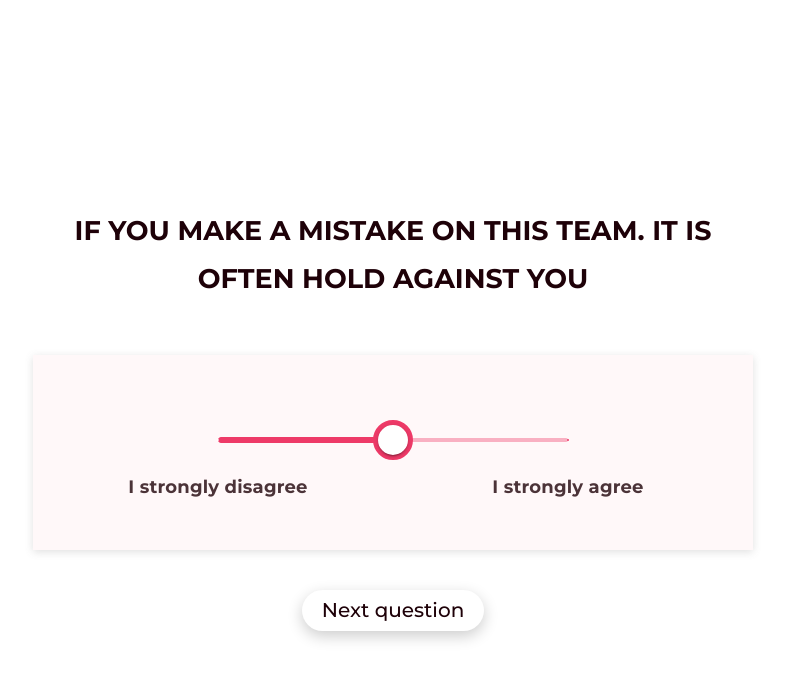
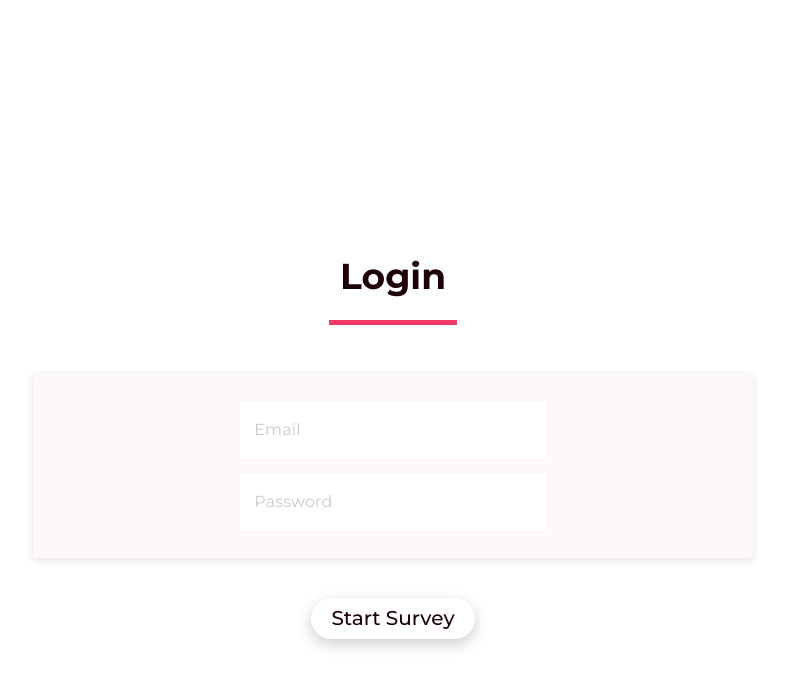
Before and after one commit to kowalchick/team-performance-app, a React (Create React App) app: page / in a window 1280 px wide. Both pictures are taken after a click on the button "Continue". Shown: the top 688 px of the page, without its empty margins (247-1032 px from the left). Built offline with nearby package versions, Linux system fonts and the light colour scheme.

Commit message:
Add login component with basic styles

```diff
--- a/src/App.css
+++ b/src/App.css
@@ -8,6 +8,7 @@
     --gray: #C9CBCF;
     --blue: #3BA0EB;
     --white: #ffffff;
+    --violet: rgba(161, 0, 255, 0.5);
     --font-base: 'Montserrat', sans-serif;
     font-size: 16px;
 }
--- a/src/App.js
+++ b/src/App.js
@@ -5,6 +5,7 @@ import Welcome from "./components/Welcome";
 import Questions from "./components/Questions";
 import surveyData from "./data/db.json";
 import Results from "./components/Results";
+import Login from "./components/Login";
 
 const App = () => {
     const [step, setStep] = useState(1);
@@ -17,8 +18,9 @@ const App = () => {
 
   return (
     <div className="App">
-        {step === 1 && <Welcome onSurveyStart={surveyStartHandler} />}
-        {step === 2 && <Questions
+        {step === 1 && <Welcome onSurveyStart={surveyStartHandler}/>}
+        {step === 2 && <Login onSetStep={setStep} />}
+        {step === 3 && <Questions
             data={surveyData.data[activeQuestion]}
             onAnswerUpdate={setAnswers}
             numberOfQuestions={surveyData.data.length}
@@ -26,7 +28,7 @@ const App = () => {
             onSetActiveQuestion={setActiveQuestion}
             onSetStep={setStep}
         />}
-        {step === 3 && <Results
+        {step === 4 && <Results
             results={answers}
             data={surveyData.data[activeQuestion]}
             numberOfQuestion={surveyData.data.length}
--- a/src/components/Login.js
+++ b/src/components/Login.js
@@ -1,6 +1,48 @@
 import React from 'react';
 
-const Login = ({}) => {
+import {FormControl} from "@mui/material";
+import TextField from '@mui/material/TextField';
+import { styled } from '@mui/material/styles';
+
+const CssTextField = styled(TextField)({
+    '& .MuiInputBase-input': {
+        fontFamily: "'Montserrat', sans-serif",
+    },
+    '& label': {
+        color:'#C9CBCF',
+        fontFamily: "'Montserrat', sans-serif",
+    },
+    '& label.Mui-focused': {
+        color: '#EE3A68',
+        fontFamily: "'Montserrat', sans-serif",
+    },
+    '& .MuiOutlinedInput-root': {
+        '& fieldset': {
+            borderColor: 'white',
+        },
+        '&:hover fieldset': {
+            borderColor: '#EE3A68',
+        },
+        '&.Mui-focused fieldset': {
+            borderColor: '#EE3A68',
+        },
+    },
+});
+
+const Login = ({onSetStep}) => {
+    const startQuestionsHandler = (e) => {
+        onSetStep(3);
+    }
+
+    const [values, setValues] = React.useState({
+        password: '',
+        showPassword: false,
+    });
+
+    const handleChange = (prop) => (event) => {
+        setValues({ ...values, [prop]: event.target.value });
+    };
+
     return(
         <div className="card">
             <div className="card-content">
@@ -10,21 +52,25 @@ const Login = ({}) => {
 
                         <form className="box">
                             <div className="field">
-                                <label className="label">Email</label>
-                                <div className="control">
-                                    <input className="input" type="email" placeholder="e.g. name@example.com">
-                                </div>
+                                <FormControl sx={{ m: 1, width: '25ch', backgroundColor:'white'}} variant="outlined" color="secondary">
+                                    <CssTextField label="Email" id="outlined-adornment-email" />
+                                </FormControl>
                             </div>
 
                             <div className="field">
-                                <label className="label">Password</label>
-                                <div className="control">
-                                    <input className="input" type="password" placeholder="********">
-                                </div>
+                                <FormControl sx={{ m: 1, width: '25ch',backgroundColor:'white' }} variant="outlined" color="secondary">
+                                    <CssTextField
+                                        label="Password"
+                                        id="outlined-adornment-password"
+                                        type={values.showPassword ? 'text' : 'password'}
+                                        value={values.password}
+                                        onChange={handleChange('password')}
+                                    />
+                                </FormControl>
                             </div>
                         </form>
                     </div>
-                    <button className="btn">Start Survey</button>
+                    <button className="btn" onClick={startQuestionsHandler}>Start Survey</button>
                 </div>
             </div>
         </div>
--- a/src/components/Questions.js
+++ b/src/components/Questions.js
@@ -52,11 +52,11 @@ const SuccessSlider = styled(Slider)(({ theme }) => ({
 const marks = [
     {
         value: 100,
-        label: 'I strongly agree',
+        label: 'I strongly disagree',
     },
     {
         value: 0,
-        label: 'I strongly disagree',
+        label: 'I strongly agree',
     },
 ];
 
@@ -87,7 +87,7 @@ const Questions = ({data, onAnswerUpdate, numberOfQuestions, activeQuestion, onS
         if(activeQuestion < numberOfQuestions - 1) {
             onSetActiveQuestion(activeQuestion + 1);
         } else {
-            onSetStep(3);
+            onSetStep(4);
         }
     }
 
```
